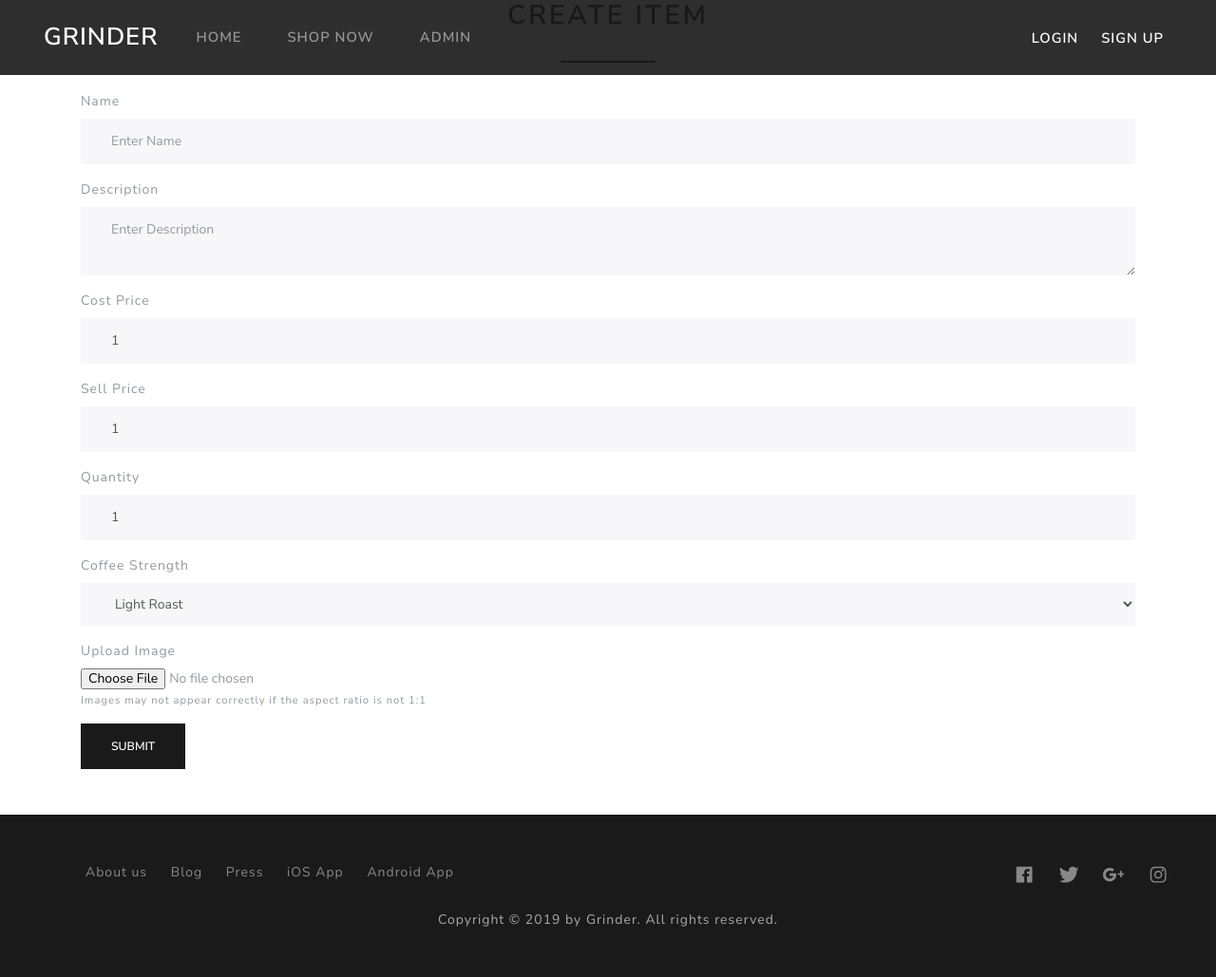
After one commit to KeeganFargher/coffee-shop, a PHP site: page /admin-modify.php in a window 1280 px wide. The commit adds this page. Shown: the whole page at 95% size. Run offline with PHP 8.4, Linux system fonts and the light colour scheme; data comes from the database, SQL or seed files in the repository; a stand-in replaces the project's code that opens the database connection; some libraries are stand-ins or nearby versions.

Commit message:
admin section

```diff
--- /dev/null
+++ b/admin-modify.php
@@ -0,0 +1,130 @@
+<!--
+
+    Keegan Fargher
+    17920334
+    I confirm that this assignment is my own work and any work copied shall be referenced accordingly.
+
+-->
+
+<?php
+    session_start();
+    include_once("php/DBConn.php");
+
+    $editMode = isset($_GET['ID']); // Whether we are editing or creating a new item
+    $GET_ID = $editMode ? $_GET['ID'] : "";
+
+    $name = $description = "";
+    $sell_price = $cost_price = $quantity = $coffee_strength_id = 1;
+
+    if ($editMode) {
+        $sql = "SELECT * FROM tbl_item INNER JOIN tbl_coffee_strength c ON c.ID = tbl_Item.Coffee_Strength_ID WHERE tbl_item.ID = {$GET_ID}";
+        $result = $db->query($sql);
+        $row = $result->fetch_assoc();
+        $count = mysqli_num_rows($result);
+        if ($count != 1) {
+            $editMode = false;
+            return;
+        }
+        $name = $row['Name'];
+        $description = $row['Description'];
+        $sell_price = $row['Sell_Price'];
+        $cost_price = $row['Cost_Price'];
+        $quantity = $row['Quantity'];
+        $coffee_strength_id = $row['Coffee_Strength_Id'];
+    }
+
+    // Get different coffee strengths for drop down list
+    function getCoffeeStrengthDropDown($db, $coffee_strength_id) {
+        $sql = "SELECT * FROM tbl_coffee_strength";
+        $result = $db->query($sql);
+        while ($row=$result->fetch_assoc()) {
+            $selected = $row['Id'] === $coffee_strength_id ? "selected='selected'" : "";
+
+            echo "<option $selected value=". $row['Id'] .">";
+            echo $row['Strength'];
+            echo "</option>";
+        }
+    }
+?>
+
+<!DOCTYPE html>
+<html lang="en">
+
+<head>
+    <?php include_once("meta.php") ?>
+    <title>Grinder | <?php echo $editMode ? "Edit Item" : "Create Item" ?></title>
+</head>
+
+<body>
+    <!-- LOADING CIRCLE -->
+    <div class="loader-background">
+        <div class="loader">
+            <div class="double-bounce1"></div>
+            <div class="double-bounce2"></div>
+        </div>
+    </div>
+
+    <?php include_once("header.php"); ?>
+
+    <div class="container container-table mb-5">
+        <h2 class="text-center line-under-text"><?php echo $editMode ? "Edit Item" : "Create Item" ?></h2>
+        <form action="admin-modify-script.php" method="post" enctype="multipart/form-data">
+
+            <input type="hidden" value="<?php echo $GET_ID ?>" name="ID" id="ID">
+            <input type="hidden" value="<?php echo $editMode ?>" name="editMode" id="editMode">
+
+            <!-- NAME -->
+            <div class="form-group">
+                <label for="Name">Name</label>
+                <input type="text" class="form-control" id="Name" placeholder="Enter Name" name="Name"
+                    value="<?php echo $name ?>">
+            </div>
+            <!-- DESCRIPTION -->
+            <div class="form-group">
+                <label for="Description">Description</label>
+                <textarea row="3" type="text" class="form-control" id="Description" name="Description"
+                    placeholder="Enter Description"><?php echo $description ?></textarea>
+            </div>
+            <!-- COST PRICE -->
+            <div class="form-group">
+                <label for="CostPrice">Cost Price</label>
+                <input type="number" class="form-control" id="CostPrice" placeholder="Enter Price" min="1"
+                    name="Cost_Price" value="<?php echo $cost_price ?>">
+            </div>
+            <!-- SELL PRICE -->
+            <div class="form-group">
+                <label for="SellPrice">Sell Price</label>
+                <input type="number" class="form-control" id="SellPrice" placeholder="Enter Price" min="1"
+                    name="Sell_Price" value="<?php echo $sell_price ?>">
+            </div>
+            <!-- Quantity -->
+            <div class="form-group">
+                <label for="Quantity">Quantity</label>
+                <input type="number" class="form-control" id="Quantity" placeholder="Enter Quantity" min="1"
+                    name="Quantity" value="<?php echo $quantity ?>">
+            </div>
+            <!-- Coffee Strength -->
+            <div class="form-group">
+                <label for="strength">Coffee Strength</label>
+                <select class="form-control" id="strength" name="Coffee_Strength_Id">
+                    <?php getCoffeeStrengthDropDown($db, $coffee_strength_id) ?>
+                </select>
+            </div>
+            <!-- IMAGE -->
+            <div class="form-group">
+                <label for="image">Upload Image</label>
+                <input type="file" class="form-control-file" id="Image" name="Image">
+                <small id="fileHelp" class="form-text text-muted">Images may not appear correctly if the aspect ratio is
+                    not 1:1</small>
+            </div>
+            <button type="submit" name="submit" id="submit" class="btn btn-primary">Submit</button>
+        </form>
+    </div>
+
+    <?php include_once("footer.php"); ?>
+
+    <!-- JAVASCRIPT REQUIRED -->
+    <script src="js/loader.js"></script>
+</body>
+
+</html>
```
Also changed, not shown: admin-modify-script.php (added, +82 -0 lines), admin.php (+71 -10 lines).
